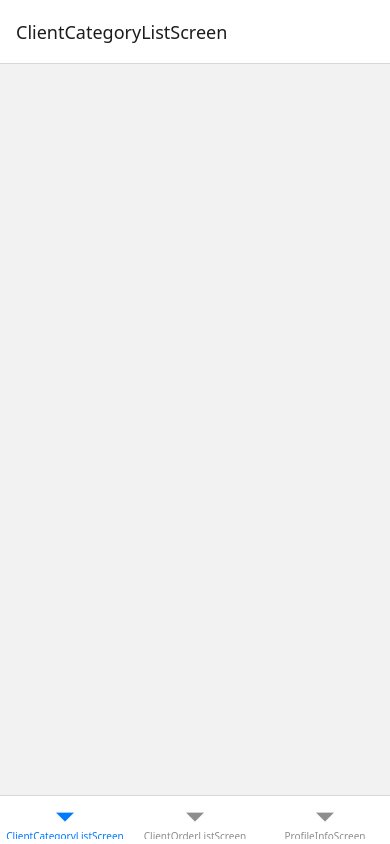
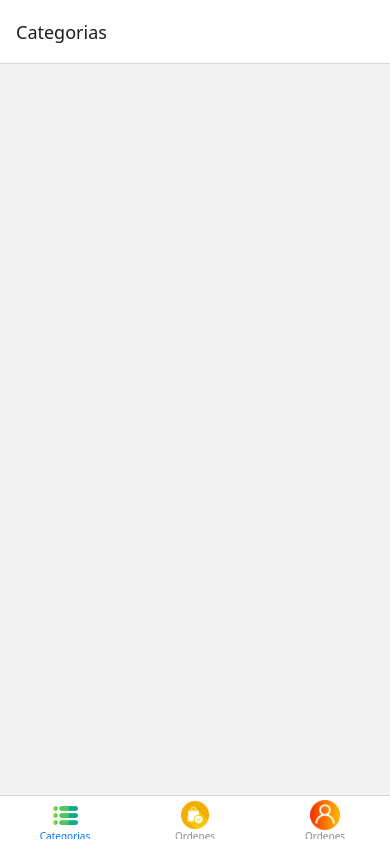
Before and after one commit to ghost1999dev/app-delivery-react-native, a React Native app: screen /ClientTabsNavigatorScreen in a window 390 px wide. Built offline with nearby package versions, Linux system fonts and the light colour scheme.

Commit message:
feat: I added icons of the bottom tabs

```diff
--- a/src/Data/repositories/AuthRepository.tsx
+++ b/src/Data/repositories/AuthRepository.tsx
@@ -19,6 +19,8 @@ export class AuthRepositoryImpl implements AuthRepository {
   }
 
   async login(email: string, password: string): Promise<ResponseApiDelivery> {
+    console.log('RESULT ' + email);
+
       try {
         const response = await ApiDelivery.post<ResponseApiDelivery>("/users/login",{
           email,
--- a/src/Data/sources/api/ApiDelivery.tsx
+++ b/src/Data/sources/api/ApiDelivery.tsx
@@ -1,7 +1,7 @@
 import axios from "axios";
 
 const ApiDelivery = axios.create({
-    baseURL:'http://192.168.2.9:4000/api/v1',
+    baseURL:'http://192.168.2.10:4000/api/v1',
     headers: {
         'Content-Type': 'application/json'
     }
--- a/src/Presentation/navigator/AdminTabsNavigator.tsx
+++ b/src/Presentation/navigator/AdminTabsNavigator.tsx
@@ -4,11 +4,24 @@ import { TabActions } from '@react-navigation/native';
 import { AdminCategoryListScreen } from '../views/admin/category/CategoryList';
 import { AdminOrderListScreen } from '../views/admin/order/list/OrderList';
 import { ProfileInfoScreen } from '../views/profile/info/ProfileInfo';
+import { Image } from 'react-native';
 const Tab = createBottomTabNavigator()
 export const AdminTabsNavigatorScreen = () => {
   return (
     <Tab.Navigator>
-      <Tab.Screen name="AdminCategoryListScreen" component={AdminCategoryListScreen}/>
+      <Tab.Screen
+        name="AdminCategoryListScreen"
+        component={AdminCategoryListScreen}
+        options={{
+          title:'Categorias',
+          tabBarLabel:({color})=>(
+            <Image
+              source={require('../../../assets/list.png')}
+              style={{width:25,height:25}}
+            />
+          )
+        }}
+      />
       <Tab.Screen name="AdminOrderListScreen" component={AdminOrderListScreen}/>
 
     </Tab.Navigator>
--- a/src/Presentation/navigator/ClientTabsNavigator.tsx
+++ b/src/Presentation/navigator/ClientTabsNavigator.tsx
@@ -5,14 +5,56 @@ import { ClientOrderListScreen } from '../views/client/order/OrderList';
 import { ProfileInfoScreen } from '../views/profile/info/ProfileInfo';
 import { StackScreenProps } from '@react-navigation/stack';
 import { RootStackParamList } from '../../../App';
+import { Image } from 'react-native';
 interface Props extends StackScreenProps<RootStackParamList, "ProfileInfoScreen"> {}
 const Tab = createBottomTabNavigator();
 export const ClientTabsNavigatorScreen = ({navigation}:Props) => {
   return (
     <Tab.Navigator>
-      <Tab.Screen name="ClientCategoryListScreen" component={ClientCategoryListScreen}/>
-      <Tab.Screen name="ClientOrderListScreen" component={ClientOrderListScreen}/>
-      <Tab.Screen name="ProfileInfoScreen" component={ProfileInfoScreen}/>
+      <Tab.Screen
+        name="ClientCategoryListScreen"
+        component={ClientCategoryListScreen}
+        options={{
+          title:'Categorias',
+          tabBarLabel:'Categorias',
+          tabBarIcon:({color})=>(
+            <Image
+              source={require('../../../assets/list.png')}
+              style={{width:25, height:25}}
+            />
+          )
+        }}
+      />
+      <Tab.Screen
+        name="ClientOrderListScreen"
+        component={ClientOrderListScreen}
+        options={{
+          title:'Ordenes',
+          tabBarLabel:'Ordenes',
+          tabBarIcon:({color})=>(
+            <Image
+              source={require('../../../assets/orders.png')}
+              style={{width:30, height:30}}
+            />
+          )
+        }}
+      />
+      <Tab.Screen
+        name="ProfileInfoScreen"
+        component={ProfileInfoScreen}
+        options={{
+          title:'Ordenes',
+          tabBarLabel:'Ordenes',
+          tabBarIcon:({color})=>(
+            <Image
+
+
+              source={require('../../../assets/user_menu.png')}
+              style={{width:30, height:30}}
+            />
+          )
+        }}
+      />
     </Tab.Navigator>
   )
 }
```
